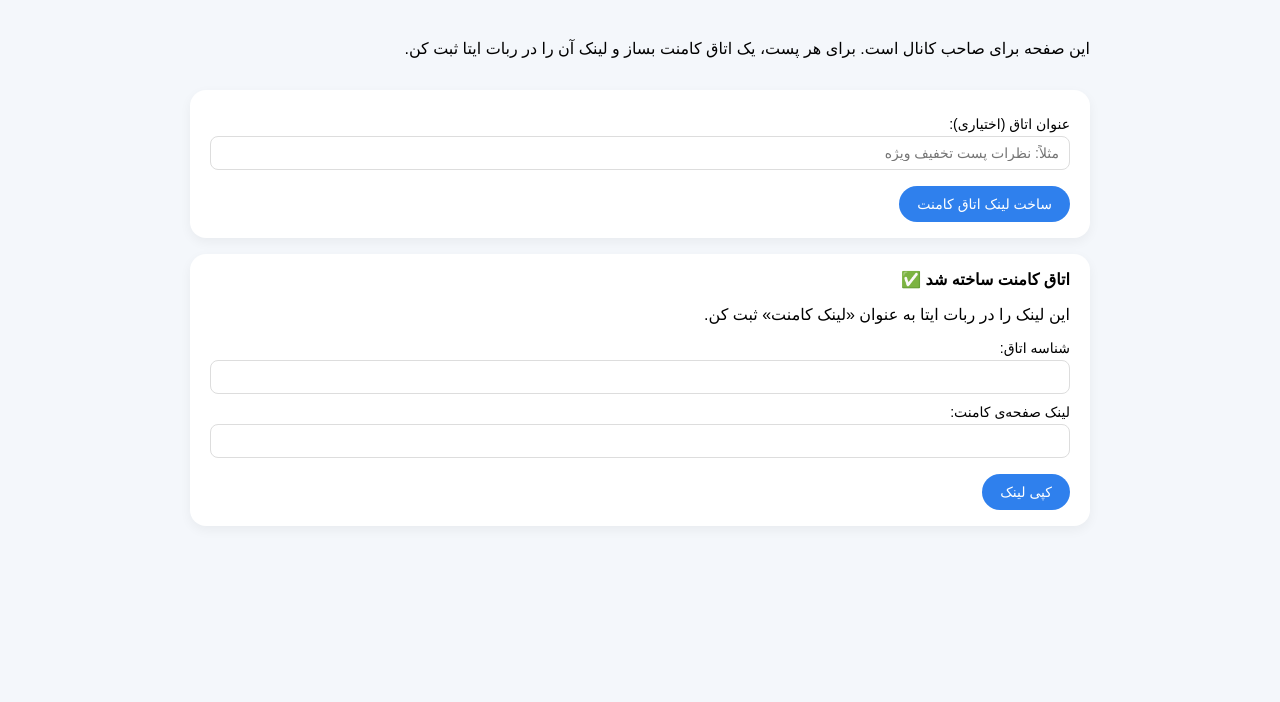
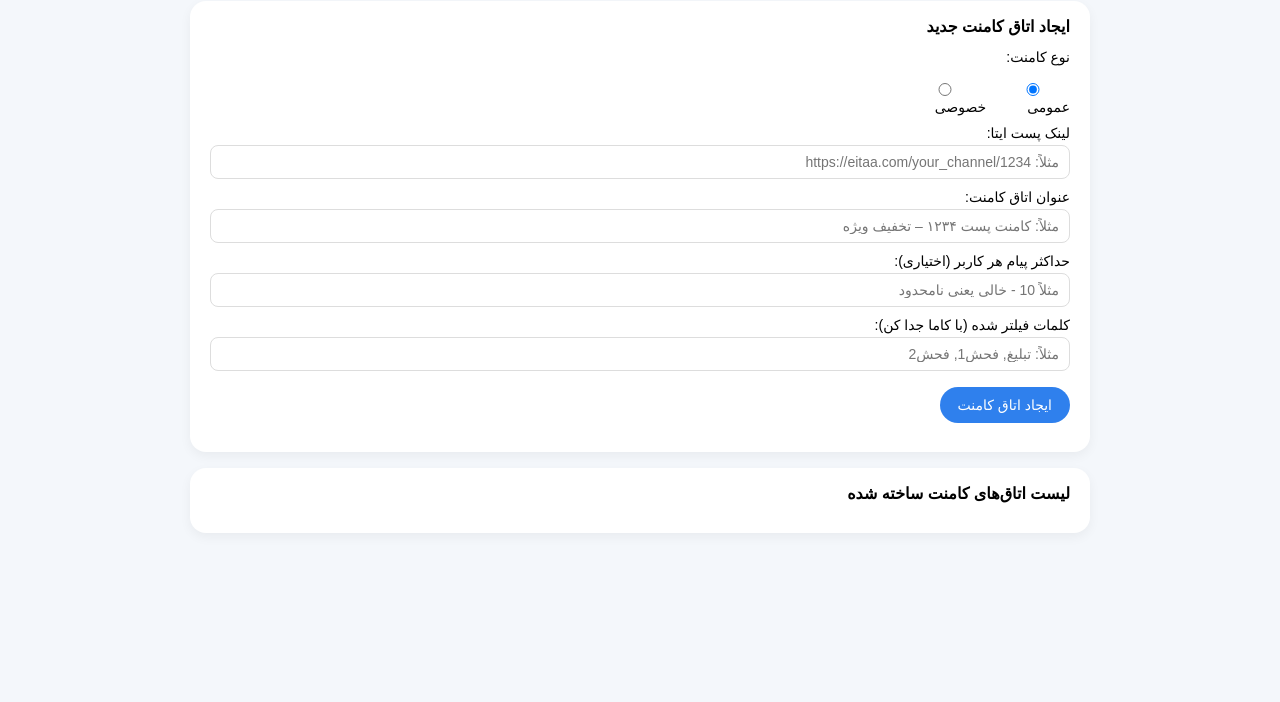
Before and after one commit to sadmimkarimi-lab/taavita-eitaa-comments, a website: page index.html in a window 1280 px wide. Shown: the part 98-800 px from the top of the page. Drawn offline with Linux system fonts and the light colour scheme.

Commit message:
Update index.html

```diff
--- a/index.html
+++ b/index.html
@@ -1,63 +1,55 @@
 <!DOCTYPE html>
 <html lang="fa" dir="rtl">
-  <head>
-    <meta charset="UTF-8" />
-    <title>ساخت اتاق کامنت ایتا – Taavita</title>
-    <link rel="stylesheet" href="./style.css" />
-  </head>
-  <body class="page">
-    <div class="container">
-      <h1 class="title">ساخت اتاق کامنت برای ایتا</h1>
-      <p class="hint">
-        این صفحه برای صاحب کانال است. برای هر پست، یک اتاق کامنت بساز و
-        لینک آن را در ربات ایتا ثبت کن.
-      </p>
+<head>
+  <meta charset="UTF-8" />
+  <title>پنل کامنت‌های ایتا – طاویتا</title>
+  <meta name="viewport" content="width=device-width, initial-scale=1" />
+  <link rel="stylesheet" href="/public/style.css" />
+</head>
+<body>
+  <header class="header">
+    <h1>💬 پنل کامنت ایتا</h1>
+    <p>ساخت و مدیریت لینک‌های کامنت برای پست‌های کانال</p>
+  </header>
 
-      <form id="roomForm" class="card">
-        <label class="field">
-          <span class="label">عنوان اتاق (اختیاری):</span>
-          <input
-            id="roomTitle"
-            type="text"
-            placeholder="مثلاً: نظرات پست تخفیف ویژه"
-          />
+  <main class="container">
+    <section class="card">
+      <h2>ایجاد اتاق کامنت جدید</h2>
+
+      <label>نوع کامنت:</label>
+      <div class="radio-row">
+        <label>
+          <input type="radio" name="commentType" value="public" checked />
+          عمومی
         </label>
+        <label>
+          <input type="radio" name="commentType" value="private" />
+          خصوصی
+        </label>
+      </div>
 
-        <button type="submit" class="btn primary">
-          ساخت لینک اتاق کامنت
-        </button>
-      </form>
+      <label>لینک پست ایتا:</label>
+      <input id="postLink" type="text" placeholder="مثلاً: https://eitaa.com/your_channel/1234" />
 
-      <div id="resultBox" class="card hidden">
-        <h2 class="subtitle">اتاق کامنت ساخته شد ✅</h2>
-        <p class="hint">
-          این لینک را در ربات ایتا به عنوان «لینک کامنت» ثبت کن.
-        </p>
+      <label>عنوان اتاق کامنت:</label>
+      <input id="commentTitle" type="text" placeholder="مثلاً: کامنت پست ۱۲۳۴ – تخفیف ویژه" />
 
-        <label class="field">
-          <span class="label">شناسه اتاق:</span>
-          <input
-            id="roomIdOutput"
-            type="text"
-            class="mono"
-            readonly
-          />
-        </label>
+      <label>حداکثر پیام هر کاربر (اختیاری):</label>
+      <input id="maxMessagesPerUser" type="number" min="0" placeholder="مثلاً 10 - خالی یعنی نامحدود" />
 
-        <label class="field">
-          <span class="label">لینک صفحه‌ی کامنت:</span>
-          <input
-            id="commentLink"
-            type="url"
-            class="mono"
-            readonly
-          />
-        </label>
+      <label>کلمات فیلتر شده (با کاما جدا کن):</label>
+      <input id="badWords" type="text" placeholder="مثلاً: تبلیغ, فحش1, فحش2" />
 
-        <button id="copyLinkBtn" class="btn">کپی لینک</button>
-      </div>
-    </div>
+      <button id="createBtn">ایجاد اتاق کامنت</button>
+      <p id="createStatus" class="status"></p>
+    </section>
 
-    <script src="./app.js" defer></script>
-  </body>
+    <section class="card">
+      <h2>لیست اتاق‌های کامنت ساخته شده</h2>
+      <div id="commentsList"></div>
+    </section>
+  </main>
+
+  <script src="/js/app.js"></script>
+</body>
 </html>
```
